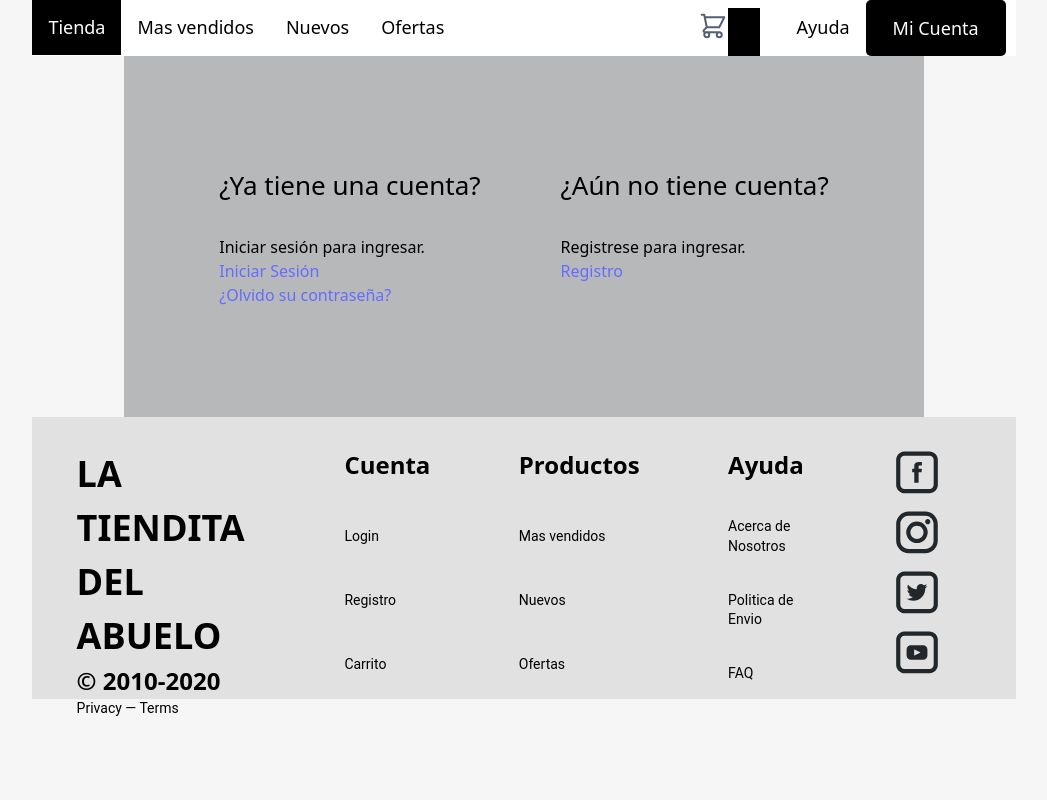
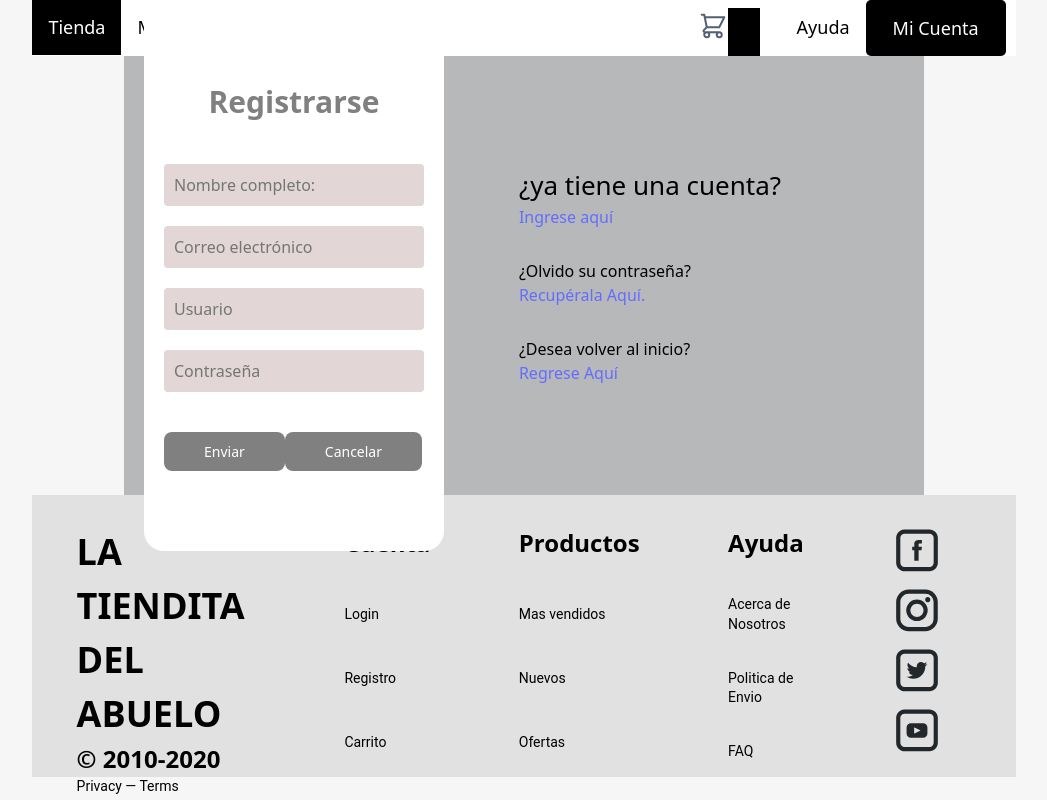
Before and after one commit to RodrigoAGA/Proyecto-PW, a React (Vite) app: page /Registro in a window 1280 px wide. Shown: the whole page, without its empty margins (116-1163 px from the left). Built offline with nearby package versions, Linux system fonts and the light colour scheme.

Commit message:
Update Registro.jsx

```diff
--- a/src/components/Registro.jsx
+++ b/src/components/Registro.jsx
@@ -3,49 +3,106 @@ import Pie from './Pie';
 import Cabecera from './Cabecera';
 import './Parte1.css';
 
-
 const Registro = () => {
-    const [state, setState] = useState({
-        contenedor_login_registro: "10px",
-        formulario_login: false,
-        formulario_registro: true,
-        caja_trasera_login: "0",
-        caja_trasera_registro: "1",
-        formulario_recuperar_contraseña: false,
+  const [formData, setFormData] = useState({
+    nombre: '',
+    email: '',
+    usuario: '',
+    password: ''
   });
 
+  const handleChange = (e) => {
+    setFormData({ ...formData, [e.target.name]: e.target.value });
+  };
+
+  const handleSubmit = async (e) => {
+    e.preventDefault();
+    try {
+      const res = await fetch('http://localhost:5000/api/auth/register', {
+        method: 'POST',
+        headers: {
+          'Content-Type': 'application/json',
+        },
+        body: JSON.stringify({
+          username: formData.usuario,
+          email: formData.email,
+          password: formData.password,
+        }),
+      });
+
+      const data = await res.json();
+      console.log(data); // Aquí puedes manejar la respuesta del servidor
+    } catch (err) {
+      console.error(err);
+    }
+  };
+
   return (
-        <><><Cabecera></Cabecera>
+    <>
+      <Cabecera />
       <div className="contenedor-todo">
-                {/* Cajas */}
         <div className="caja-trasera">
           <div className="caja-trasera-login">
-                        <h3>¿Ya tiene una cuenta?</h3>
-                        <p>Iniciar sesión para ingresar.</p>
-                       <a href="./Formulario"> Iniciar Sesión</a>
-                       <br/>
+            <h3></h3>
+            <p>Iniciar sesión para </p>
+            <a href="./Formulario">Iniciar Sesión</a>
+            <br />
             <a href="/Recuperar">¿Olvido su contraseña?</a>
           </div>
           <div className="caja-trasera-registro">
-                        <h3>¿Aún no tiene cuenta?</h3>
-                        <p>Registrese para ingresar.</p>
-                       <a href="./Registro">Registro</a>
+            <h3>¿ya tiene una cuenta?</h3>
+            <a href="./Formulario">Ingrese aquí</a>
+            <p>¿Olvido su contraseña?</p>
+            <a href="./Recuperar">Recupérala Aquí.</a>
+            <p>¿Desea volver al inicio?</p>
+            <a href="./">Regrese Aquí</a>
           </div>
         </div>
 
         {/* Formularios */}
         <div className="contenedor-login-registro">
-                    <form action="" id="formularioregistro" className="formulario-registro">
+          <form onSubmit={handleSubmit} className="formulario-login">
             <h2>Registrarse</h2>
-                        <input type="text" placeholder="Nombre completo:" required />
-                        <input type="email" placeholder="Correo electronico" required />
-                        <input type="text" placeholder="Usuario" required />
-                        <input type="password" placeholder="Constraseña" required />
-                        <button type="submit" id="enviar">enviar</button>
-                        <button type="reset" id="cancelar">cancelar</button>
+            <input
+              type="text"
+              name="nombre"
+              placeholder="Nombre completo:"
+              value={formData.nombre}
+              onChange={handleChange}
+              required
+            />
+            <input
+              type="email"
+              name="email"
+              placeholder="Correo electrónico"
+              value={formData.email}
+              onChange={handleChange}
+              required
+            />
+            <input
+              type="text"
+              name="usuario"
+              placeholder="Usuario"
+              value={formData.usuario}
+              onChange={handleChange}
+              required
+            />
+            <input
+              type="password"
+              name="password"
+              placeholder="Contraseña"
+              value={formData.password}
+              onChange={handleChange}
+              required
+            />
+            <button type="submit" id="enviar">Enviar</button>
+            <button type="reset" id="cancelar">Cancelar</button>
           </form>
         </div>
-            </div></><Pie /></>
+      </div>
+      <Pie />
+    </>
   );
 };
+
 export default Registro;
```
Lines whose indentation alone changed are shown as unchanged.
